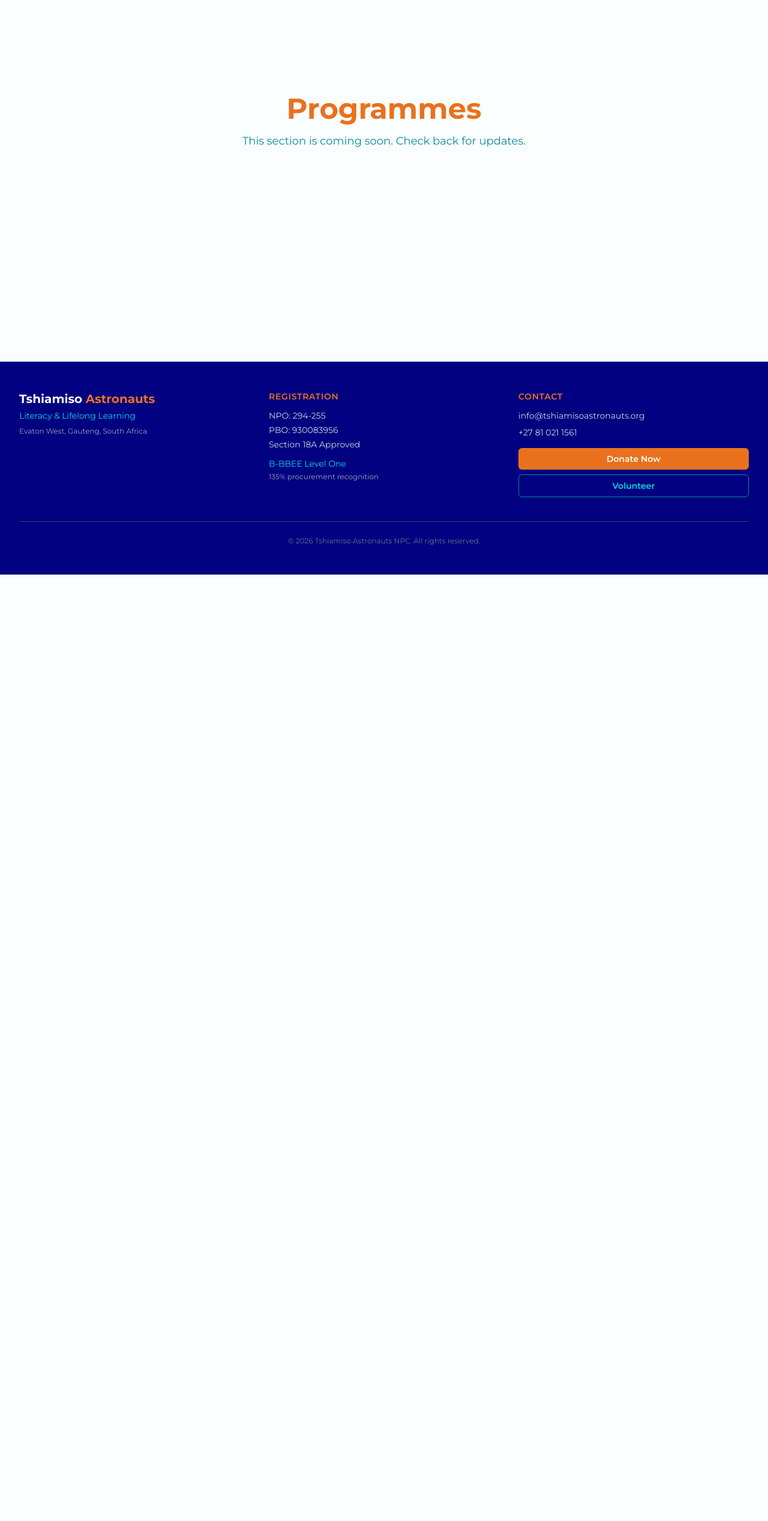
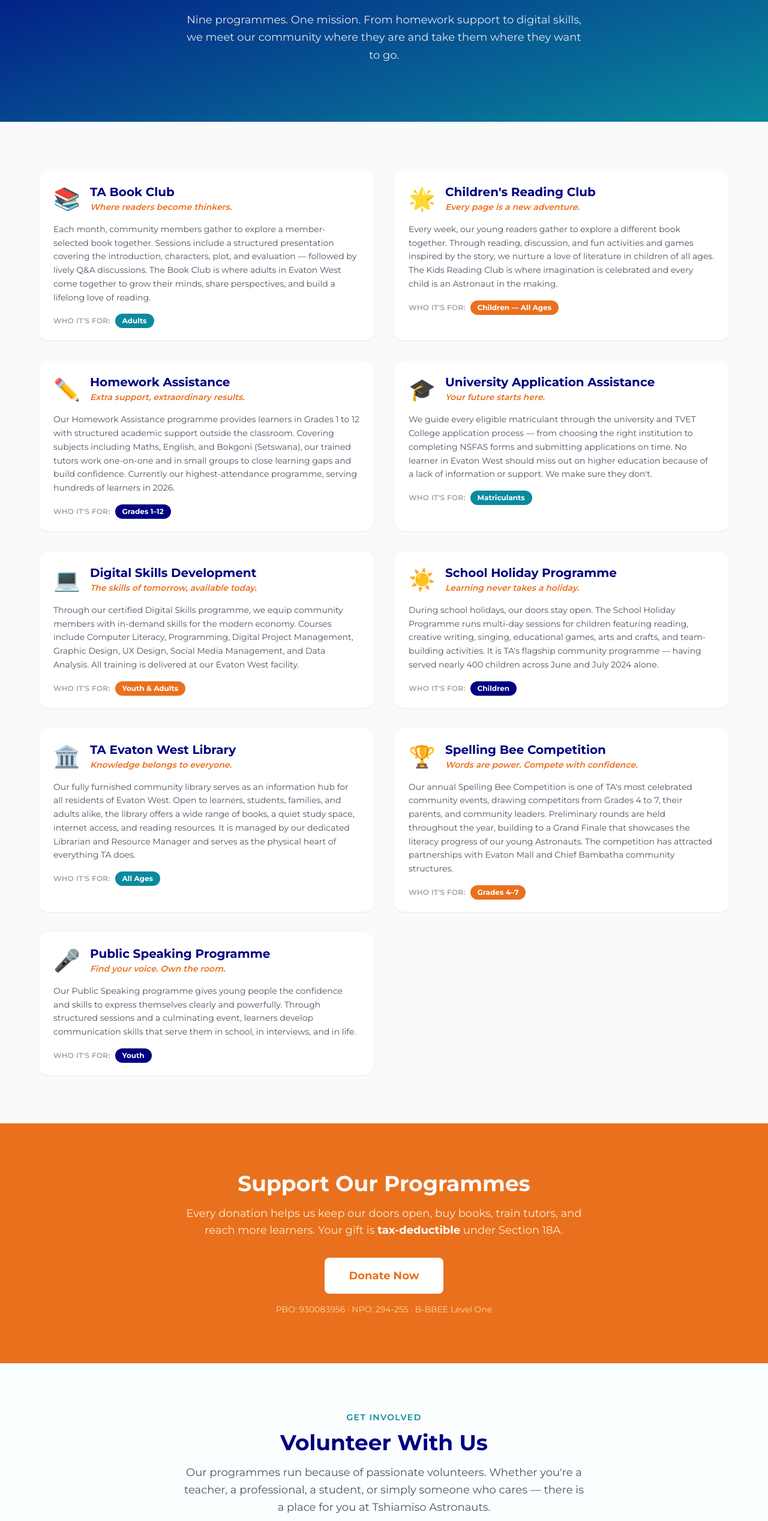
Before and after one commit to kgomotsodibetso/tshiamiso-astronauts-website, a Next.js app: page /programmes in a window 1280 px wide. Shown: the part 261-2797 px from the top of the page at 60% size. Before the commit the page ends 1219 px from the top, so only its background shows below. Built offline with nearby package versions, Linux system fonts and the light colour scheme.

Commit message:
Build Programmes page: 9 full cards with audience badges, donate & volunteer CTAs

```diff
--- a/src/app/programmes/page.tsx
+++ b/src/app/programmes/page.tsx
@@ -1,12 +1,202 @@
+import Link from "next/link";
+
+const programmes = [
+  {
+    icon: "📚",
+    name: "TA Book Club",
+    tagline: "Where readers become thinkers.",
+    audience: "Adults",
+    audienceColour: "bg-brand-teal",
+    description:
+      "Each month, community members gather to explore a member-selected book together. Sessions include a structured presentation covering the introduction, characters, plot, and evaluation — followed by lively Q&A discussions. The Book Club is where adults in Evaton West come together to grow their minds, share perspectives, and build a lifelong love of reading.",
+  },
+  {
+    icon: "🌟",
+    name: "Children's Reading Club",
+    tagline: "Every page is a new adventure.",
+    audience: "Children — All Ages",
+    audienceColour: "bg-brand-orange",
+    description:
+      "Every week, our young readers gather to explore a different book together. Through reading, discussion, and fun activities and games inspired by the story, we nurture a love of literature in children of all ages. The Kids Reading Club is where imagination is celebrated and every child is an Astronaut in the making.",
+  },
+  {
+    icon: "✏️",
+    name: "Homework Assistance",
+    tagline: "Extra support, extraordinary results.",
+    audience: "Grades 1–12",
+    audienceColour: "bg-brand-navy",
+    description:
+      "Our Homework Assistance programme provides learners in Grades 1 to 12 with structured academic support outside the classroom. Covering subjects including Maths, English, and Bokgoni (Setswana), our trained tutors work one-on-one and in small groups to close learning gaps and build confidence. Currently our highest-attendance programme, serving hundreds of learners in 2026.",
+  },
+  {
+    icon: "🎓",
+    name: "University Application Assistance",
+    tagline: "Your future starts here.",
+    audience: "Matriculants",
+    audienceColour: "bg-brand-teal",
+    description:
+      "We guide every eligible matriculant through the university and TVET College application process — from choosing the right institution to completing NSFAS forms and submitting applications on time. No learner in Evaton West should miss out on higher education because of a lack of information or support. We make sure they don't.",
+  },
+  {
+    icon: "💻",
+    name: "Digital Skills Development",
+    tagline: "The skills of tomorrow, available today.",
+    audience: "Youth & Adults",
+    audienceColour: "bg-brand-orange",
+    description:
+      "Through our certified Digital Skills programme, we equip community members with in-demand skills for the modern economy. Courses include Computer Literacy, Programming, Digital Project Management, Graphic Design, UX Design, Social Media Management, and Data Analysis. All training is delivered at our Evaton West facility.",
+  },
+  {
+    icon: "☀️",
+    name: "School Holiday Programme",
+    tagline: "Learning never takes a holiday.",
+    audience: "Children",
+    audienceColour: "bg-brand-navy",
+    description:
+      "During school holidays, our doors stay open. The School Holiday Programme runs multi-day sessions for children featuring reading, creative writing, singing, educational games, arts and crafts, and team-building activities. It is TA's flagship community programme — having served nearly 400 children across June and July 2024 alone.",
+  },
+  {
+    icon: "🏛️",
+    name: "TA Evaton West Library",
+    tagline: "Knowledge belongs to everyone.",
+    audience: "All Ages",
+    audienceColour: "bg-brand-teal",
+    description:
+      "Our fully furnished community library serves as an information hub for all residents of Evaton West. Open to learners, students, families, and adults alike, the library offers a wide range of books, a quiet study space, internet access, and reading resources. It is managed by our dedicated Librarian and Resource Manager and serves as the physical heart of everything TA does.",
+  },
+  {
+    icon: "🏆",
+    name: "Spelling Bee Competition",
+    tagline: "Words are power. Compete with confidence.",
+    audience: "Grades 4–7",
+    audienceColour: "bg-brand-orange",
+    description:
+      "Our annual Spelling Bee Competition is one of TA's most celebrated community events, drawing competitors from Grades 4 to 7, their parents, and community leaders. Preliminary rounds are held throughout the year, building to a Grand Finale that showcases the literacy progress of our young Astronauts. The competition has attracted partnerships with Evaton Mall and Chief Bambatha community structures.",
+  },
+  {
+    icon: "🎤",
+    name: "Public Speaking Programme",
+    tagline: "Find your voice. Own the room.",
+    audience: "Youth",
+    audienceColour: "bg-brand-navy",
+    description:
+      "Our Public Speaking programme gives young people the confidence and skills to express themselves clearly and powerfully. Through structured sessions and a culminating event, learners develop communication skills that serve them in school, in interviews, and in life.",
+  },
+];
+
 export default function ProgrammesPage() {
   return (
-    <section className="min-h-screen flex flex-col items-center justify-center px-6 py-24 text-center">
-      <h1 className="text-4xl md:text-5xl font-bold text-brand-orange mb-4 capitalize">
-        programmes
-      </h1>
-      <p className="text-lg text-brand-teal max-w-xl">
-        This section is coming soon. Check back for updates.
-      </p>
-    </section>
+    <>
+      {/* 1. HERO */}
+      <section className="bg-gradient-to-br from-brand-navy to-brand-teal py-24 px-6 text-center">
+        <div className="max-w-3xl mx-auto">
+          <p className="text-brand-light-teal text-sm font-semibold uppercase tracking-widest mb-4">
+            What We Do
+          </p>
+          <h1 className="text-4xl md:text-6xl font-bold text-white mb-6">
+            Our <span className="text-brand-orange">Programmes</span>
+          </h1>
+          <p className="text-gray-200 text-lg max-w-2xl mx-auto leading-relaxed">
+            Nine programmes. One mission. From homework support to digital
+            skills, we meet our community where they are and take them where
+            they want to go.
+          </p>
+        </div>
+      </section>
+
+      {/* 2. PROGRAMME CARDS */}
+      <section className="py-20 px-6 bg-gray-50">
+        <div className="max-w-6xl mx-auto">
+          <div className="grid grid-cols-1 md:grid-cols-2 gap-8">
+            {programmes.map(({ icon, name, tagline, audience, audienceColour, description }) => (
+              <div
+                key={name}
+                className="bg-white rounded-2xl shadow-sm hover:shadow-md transition-shadow border border-gray-100 overflow-hidden"
+              >
+                {/* Card header */}
+                <div className="p-6 pb-0 flex items-start justify-between gap-4">
+                  <div className="flex items-center gap-4">
+                    <div className="text-4xl flex-shrink-0">{icon}</div>
+                    <div>
+                      <h2 className="text-brand-navy font-bold text-xl leading-tight">
+                        {name}
+                      </h2>
+                      <p className="text-brand-orange text-sm font-semibold italic mt-0.5">
+                        {tagline}
+                      </p>
+                    </div>
+                  </div>
+                </div>
+
+                {/* Description */}
+                <div className="px-6 pt-4 pb-5">
+                  <p className="text-gray-600 text-sm leading-relaxed mb-4">
+                    {description}
+                  </p>
+                  {/* Who it's for badge */}
+                  <div className="flex items-center gap-2">
+                    <span className="text-gray-400 text-xs font-semibold uppercase tracking-wide">
+                      Who it&apos;s for:
+                    </span>
+                    <span
+                      className={`${audienceColour} text-white text-xs font-bold px-3 py-1 rounded-full`}
+                    >
+                      {audience}
+                    </span>
+                  </div>
+                </div>
+              </div>
+            ))}
+          </div>
+        </div>
+      </section>
+
+      {/* 3. DONATE BANNER */}
+      <section className="bg-brand-orange py-20 px-6 text-center">
+        <div className="max-w-2xl mx-auto">
+          <h2 className="text-3xl md:text-4xl font-bold text-white mb-4">
+            Support Our Programmes
+          </h2>
+          <p className="text-orange-100 text-lg mb-8">
+            Every donation helps us keep our doors open, buy books, train
+            tutors, and reach more learners. Your gift is{" "}
+            <strong className="text-white">tax-deductible</strong> under Section
+            18A.
+          </p>
+          <Link
+            href="/donate"
+            className="inline-block bg-white text-brand-orange font-bold px-10 py-4 rounded-lg text-lg hover:bg-gray-100 transition-colors"
+          >
+            Donate Now
+          </Link>
+          <p className="text-orange-200 text-sm mt-4">
+            PBO: 930083956 · NPO: 294-255 · B-BBEE Level One
+          </p>
+        </div>
+      </section>
+
+      {/* 4. VOLUNTEER CTA */}
+      <section className="py-20 px-6 bg-brand-white text-center">
+        <div className="max-w-2xl mx-auto">
+          <p className="text-brand-teal font-semibold text-sm uppercase tracking-widest mb-3">
+            Get Involved
+          </p>
+          <h2 className="text-3xl md:text-4xl font-bold text-brand-navy mb-4">
+            Volunteer With Us
+          </h2>
+          <p className="text-gray-600 text-lg leading-relaxed mb-8">
+            Our programmes run because of passionate volunteers. Whether
+            you&apos;re a teacher, a professional, a student, or simply someone
+            who cares — there is a place for you at Tshiamiso Astronauts.
+          </p>
+          <Link
+            href="/volunteer"
+            className="inline-block bg-brand-teal text-white font-bold px-10 py-4 rounded-lg text-lg hover:opacity-90 transition-opacity"
+          >
+            Become a Volunteer
+          </Link>
+        </div>
+      </section>
+    </>
   );
 }
```
